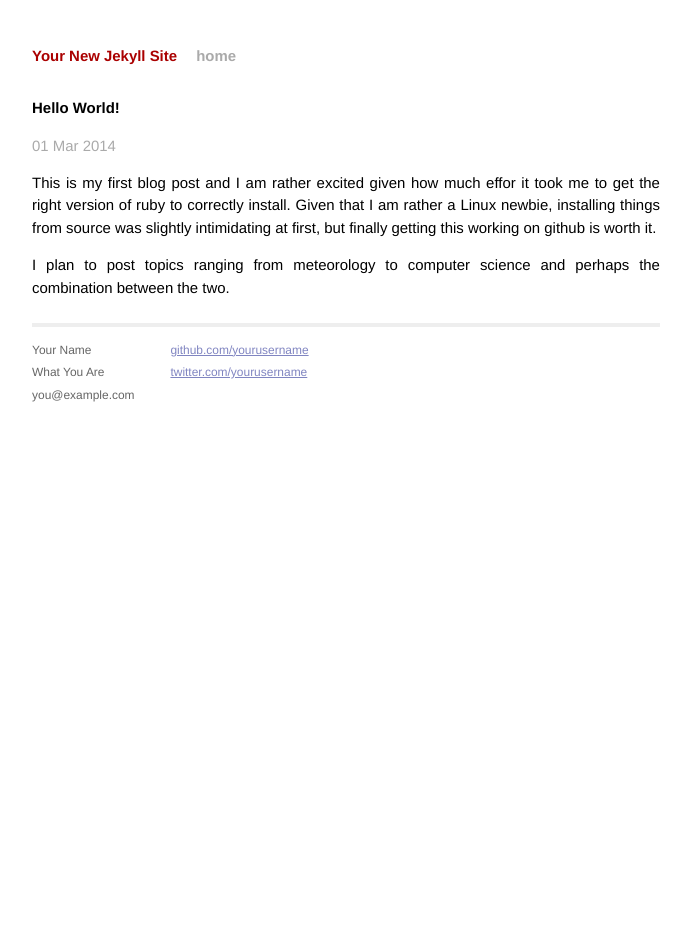
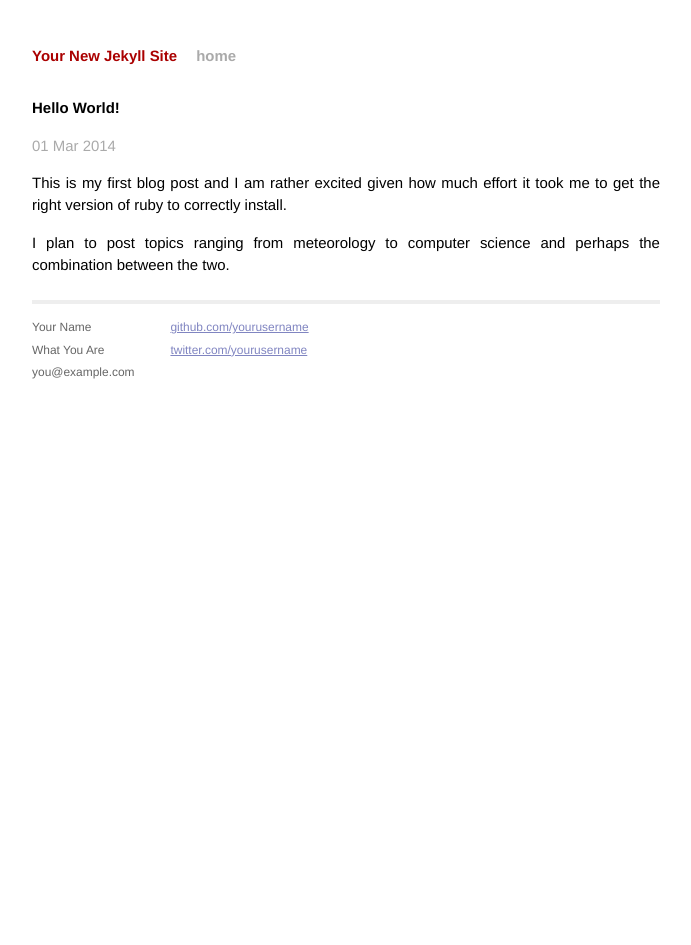
Before and after one commit to charles-z-smith/wxmeteorologist.github.io, a Jekyll site: the page built from _posts/2014-03-01-welcome-to-jekyll.markdown, in a window 1280 px wide. Shown: the whole page, without its empty margins (294-985 px from the left). Built offline with Jekyll 4.4.1, drawn with Linux system fonts in a browser that asks for light colours; Markdown is read by kramdown in place of the engine named in the settings.

Commit message:
Edit for post 1

```diff
--- a/_posts/2014-03-01-welcome-to-jekyll.markdown
+++ b/_posts/2014-03-01-welcome-to-jekyll.markdown
@@ -5,6 +5,6 @@ date:   2014-03-01 23:32:11
 categories: jekyll update
 ---
 
-This is my first blog post and I am rather excited given how much effor it took me to get the right version of ruby to correctly install.  Given that I am rather a Linux newbie,  installing things from source was slightly intimidating at first, but finally getting this working on github is worth it.
+This is my first blog post and I am rather excited given how much effort it took me to get the right version of ruby to correctly install.
 
 I plan to post topics ranging from meteorology to computer science and perhaps the combination between the two.
```
Also changed, not shown: 1 other file.
